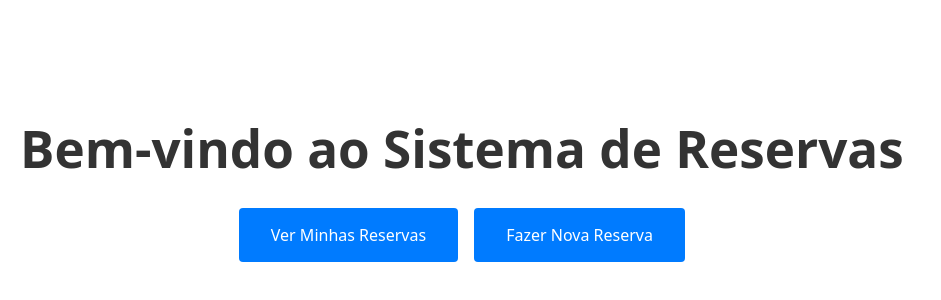
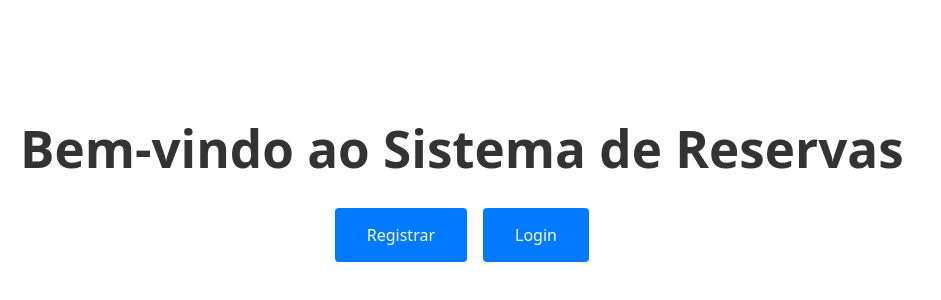
Before and after one commit to JedersonYago/ReservaDeRestaurante, a React (Vite) app in the folder app/frontend/: page / in a window 1280 px wide. Shown: the part 246-546 px from the top of the page, without its empty margins (0-941 px from the left). Built offline with nearby package versions, Linux system fonts and the light colour scheme.

Commit message:
refactor(home): melhora pagina inicial

```diff
--- a/app/frontend/src/pages/Home/index.tsx
+++ b/app/frontend/src/pages/Home/index.tsx
@@ -8,12 +8,8 @@ export function Home() {
     <Container>
       <h1>Bem-vindo ao Sistema de Reservas</h1>
       <ButtonGroup>
-        <button onClick={() => navigate("/reservations")}>
-          Ver Minhas Reservas
-        </button>
-        <button onClick={() => navigate("/reservations/new")}>
-          Fazer Nova Reserva
-        </button>
+        <button onClick={() => navigate("/register")}>Registrar</button>
+        <button onClick={() => navigate("/login")}>Login</button>
       </ButtonGroup>
     </Container>
   );
```
